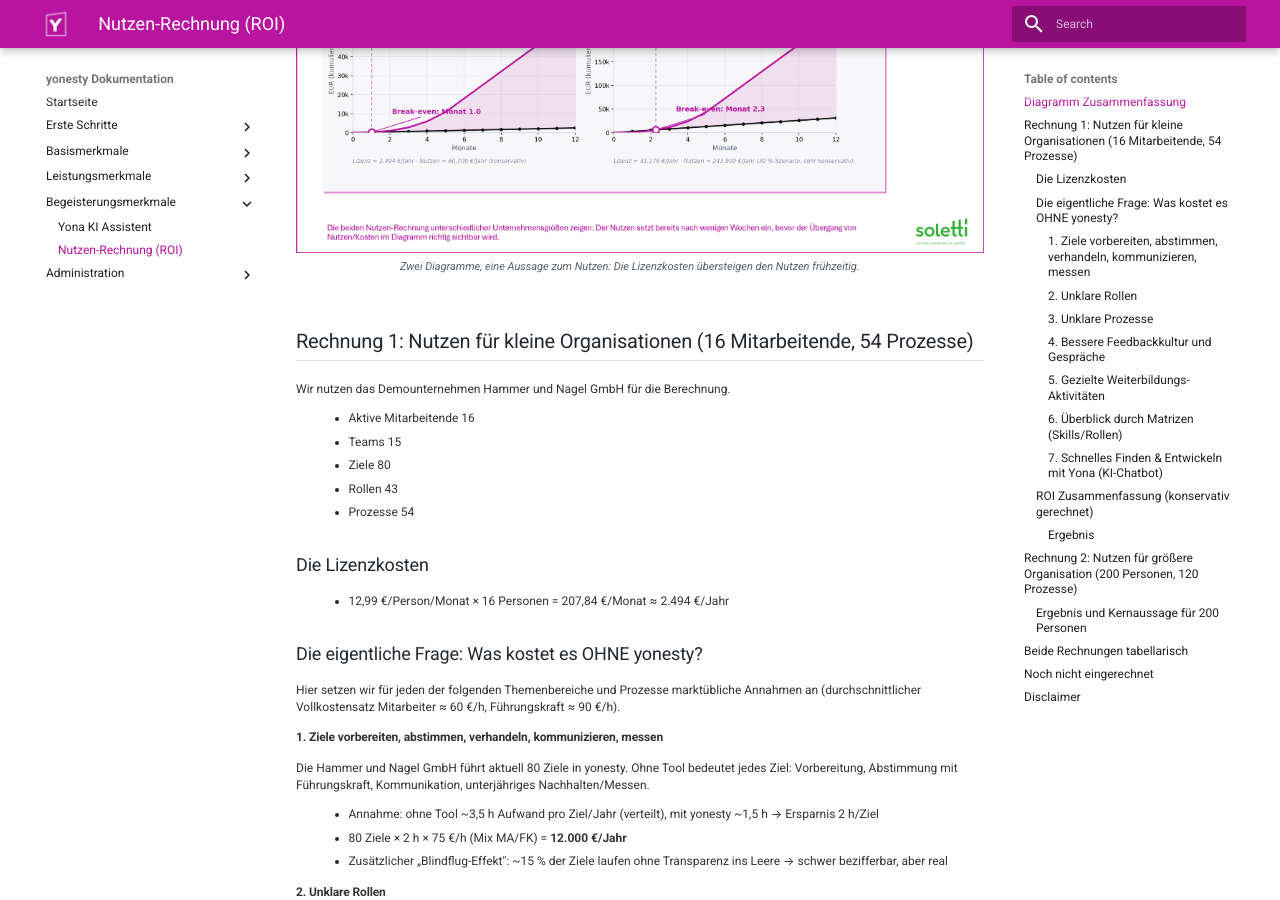
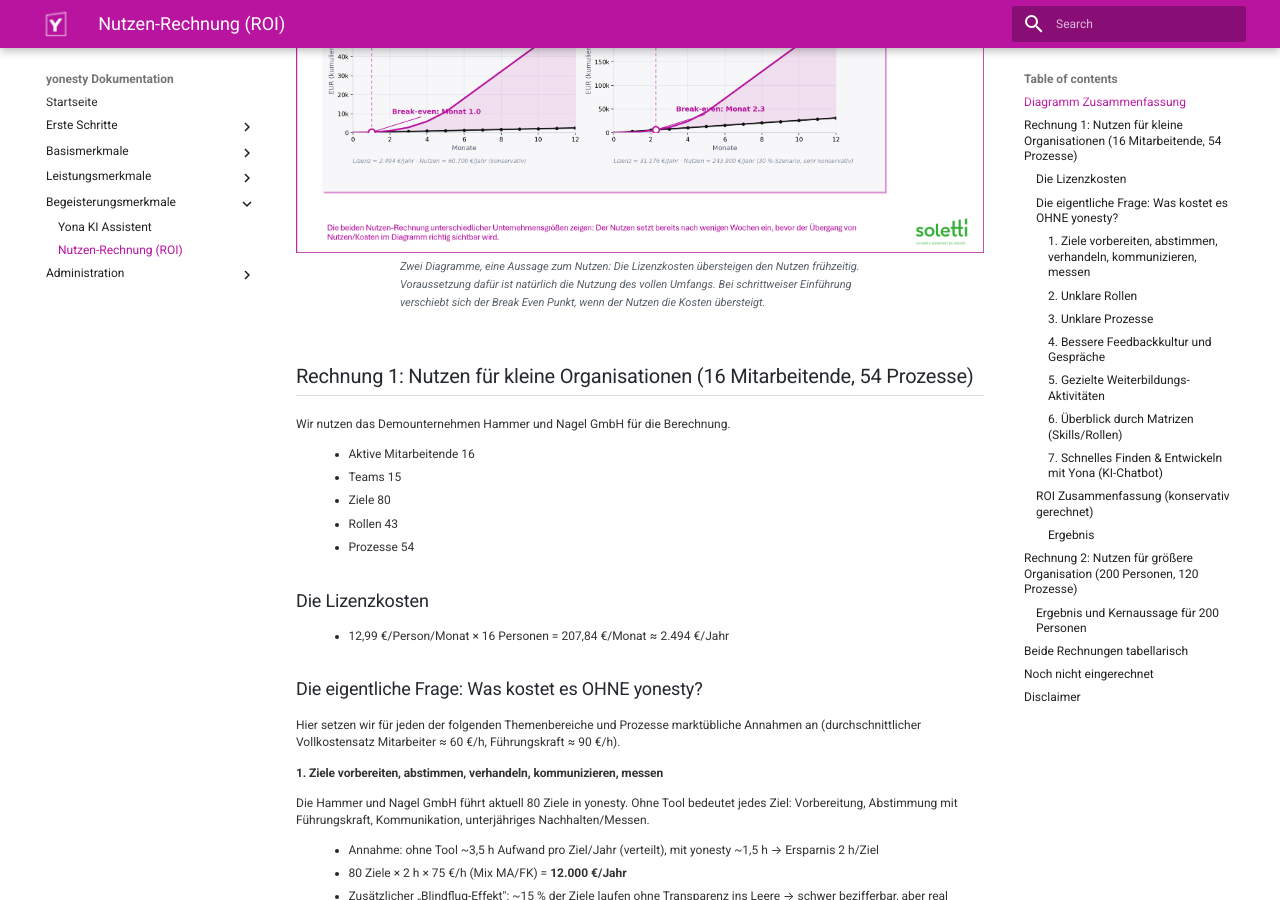
Before and after one commit to ricohaenelsoletti/yonesty, an MkDocs documentation site: the page built from docs/Nutzen.md, in a window 1280 px wide and 900 px high, scrolled down 525 px. Built offline with MkDocs 1.6.1 and Material for MkDocs 9.7.7, drawn with Linux system fonts in a browser that asks for light colours.

Commit message:
Update figcaption with additional context on ROI
Expanded the figcaption to include conditions for the break-even point.

```diff
--- a/docs/Nutzen.md
+++ b/docs/Nutzen.md
@@ -13,7 +13,7 @@
 
 <figure>
     <img src="/screenshots/yonesty-Nutzen-ROI.png">
-    <figcaption>Zwei Diagramme, eine Aussage zum Nutzen: Die Lizenzkosten übersteigen den Nutzen frühzeitig.</figcaption>
+    <figcaption>Zwei Diagramme, eine Aussage zum Nutzen: Die Lizenzkosten übersteigen den Nutzen frühzeitig. Voraussetzung dafür ist natürlich die Nutzung des vollen Umfangs. Bei schrittweiser Einführung verschiebt sich der Break Even Punkt, wenn der Nutzen die Kosten übersteigt.</figcaption>
 </figure>
 
 ## Rechnung 1: Nutzen für kleine Organisationen (16 Mitarbeitende, 54 Prozesse)
```
